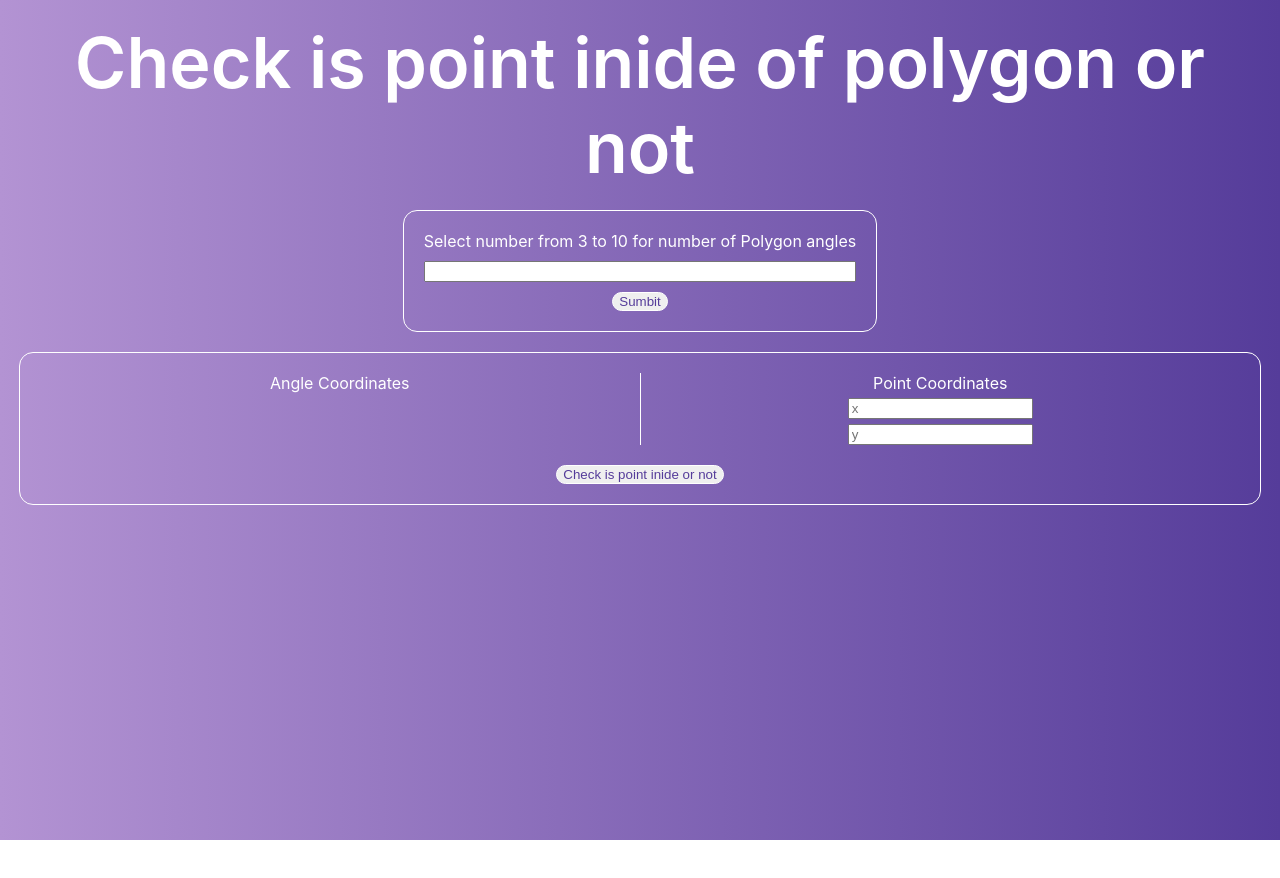
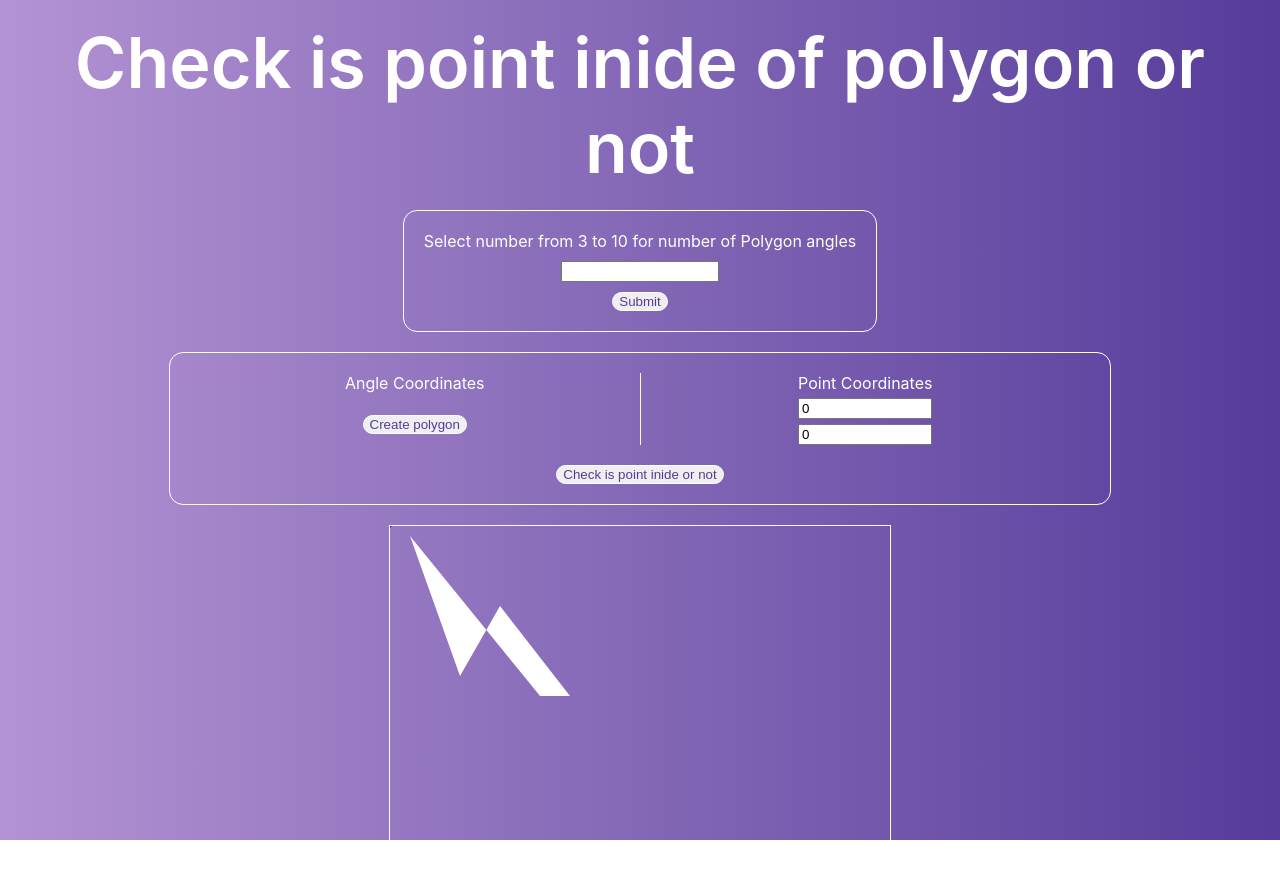
Before and after one commit to GoranKukic/is-point-in-polygon-app, a React (Create React App) app: page / in a window 1280 px wide. Shown: the top 878 px of the page. Before the commit the page ends 840 px from the top, so only its background shows below. Built offline with nearby package versions, Linux system fonts and the light colour scheme.

Commit message:
All visaul components are added, need to solve Polygon input fields values and implement final check function

```diff
--- a/src/SecondForm.js
+++ b/src/AngleCoordinatesForm.js
@@ -1,4 +1,6 @@
-function SecondForm() {
+function SecondForm({ xPolygonInput, yPolygonInput, setXInput, setYInput }) {
+  // const [input, setInput] = useState(props?.value ?? '');
+
   return (
     <div className="angle-input">
       <form>
@@ -7,21 +9,27 @@ function SecondForm() {
           <p>Angle</p>
           <input
             type="number"
+            min="0"
+            max="500"
             placeholder="x"
-            id="nr-of-angles"
+            className="xPolygon"
             name="nr-ofangles"
+            value={xPolygonInput}
+            onChange={(e) => setXInput(e.target.value)}
             required
           ></input>
           <input
             type="number"
+            min="0"
+            max="400"
             placeholder="y"
-            id="nr-of-angles"
+            className="yPolygon"
             name="nr-ofangles"
+            onChange={(e) => setYInput(e.target.value)}
+            value={yPolygonInput}
             required
           ></input>
         </div>
-
-        {/* <button className="btn">Sumbit</button> */}
       </form>
     </div>
   );
--- a/src/App.js
+++ b/src/App.js
@@ -1,9 +1,81 @@
 import { useRef, useState } from 'react';
-import SecondForm from './SecondForm';
+import AngleCoordinatesForm from './AngleCoordinatesForm';
+import Canvas from './CanvasHook';
 
 function App() {
   const inputRef = useRef(null);
+  // const inputRefPointX = useRef(null);
+  // const inputRefPointY = useRef(null);
+
   const [fieldsCount, setFieldsCount] = useState(0);
+
+  const [xPolygonInput, setXInput] = useState(0);
+  const [yPolygonInput, setYInput] = useState(0);
+
+  const [xPointInput, setPointXInput] = useState(0);
+  const [yPointInput, setPointYInput] = useState(0);
+
+  //  vvvvvv Canvas vvvvvv
+
+  // Angle point coordinates
+  var anglePoints = [
+    { x: 20, y: 10 },
+    { x: 70, y: 150 },
+    { x: 110, y: 80 },
+    { x: 180, y: 170 },
+    { x: 150, y: 170 },
+  ];
+
+  var pointCoordinates = [Number(xPointInput), Number(yPointInput)];
+  var polygonCoordinates = [];
+
+  var items = [];
+
+  let angleCoordinates = document.getElementsByClassName('.angle-coordinates');
+  // var xPolygon = document.getElementsByClassName('.xPolygon');
+  // var yPolygon = document.getElementsByClassName('.yPolygon');
+
+  console.log(angleCoordinates);
+
+  let create = () => {
+    console.log(xPolygonInput, yPolygonInput);
+    items.push(
+      angleCoordinates.map(() => {
+        return {
+          x: { xPolygonInput },
+          y: { yPolygonInput },
+        };
+      })
+    );
+    console.log(items);
+  };
+
+  //Draw function
+
+  const draw = (ctx) => {
+    // Polygon
+    ctx.clearRect(0, 0, ctx.canvas.width, ctx.canvas.height);
+    ctx.fillStyle = 'white';
+
+    if (anglePoints.length > 0) {
+      ctx.beginPath();
+      let point = anglePoints[0];
+      ctx.moveTo(point.x, point.y); // point 1
+      for (let i = 1; i < anglePoints.length; ++i) {
+        point = anglePoints[i];
+        ctx.lineTo(point.x, point.y); // point from 2 up to (points.length - 1)
+      }
+      ctx.closePath(); // go back to point 1
+    }
+    ctx.fill();
+
+    // Point
+    ctx.beginPath();
+    ctx.arc(pointCoordinates[0], pointCoordinates[1], 1, 0, 2 * Math.PI, true);
+    ctx.stroke();
+  };
+
+  //  ^^^^^^ Canvas ^^^^^^
 
   return (
     <div className="app">
@@ -23,7 +95,7 @@ function App() {
           className="btn"
           onClick={() => setFieldsCount(inputRef.current.value)}
         >
-          Sumbit
+          Submit
         </button>
       </div>
       <div className="coordinates">
@@ -33,27 +105,47 @@ function App() {
             <div className="angle-inner">
               {Array(parseInt(fieldsCount))
                 .fill()
-                .map((x, index) => (
-                  <SecondForm id={index} key={index}>
-                    <p>HI</p>
-                  </SecondForm>
+                .map((i, index) => (
+                  <AngleCoordinatesForm
+                    id={index}
+                    key={index}
+                    xPolygonInput={xPolygonInput}
+                    yPolygonInput={yPolygonInput}
+                    setXInput={setXInput}
+                    setYInput={setYInput}
+                  >
+                    {/* <p>{`Angle + ${index + 1}`}</p> */}
+                  </AngleCoordinatesForm>
                 ))}
             </div>
+            <button onClick={create} className="btn">
+              Create polygon
+            </button>
           </div>
           <div className="point-wrapper">
             <div className="point-coordinates">
               <label>Point Coordinates</label>
               <input
                 type="number"
-                placeholder="x"
-                id="nr-of-angles"
-                name="nr-ofangles"
+                min="0"
+                max="500"
+                // placeholder="x"
+                id="nr-of-angles-x"
+                name="nr-ofangles-x"
+                // ref={inputRefPointX}
+                value={xPointInput}
+                onChange={(e) => setPointXInput(e.target.value)}
               ></input>
               <input
                 type="number"
+                min="0"
+                max="400"
                 placeholder="y"
-                id="nr-of-angles"
-                name="nr-ofangles"
+                id="nr-of-angles-y"
+                name="nr-ofangles-y"
+                // ref={inputRefPointY}
+                value={yPointInput}
+                onChange={(e) => setPointYInput(e.target.value)}
               ></input>
             </div>
           </div>
@@ -63,6 +155,9 @@ function App() {
           <button className="btn">Check is point inide or not</button>
         </div>
       </div>
+      <div className="canvas-wrapper">
+        <Canvas draw={draw} />
+      </div>
     </div>
   );
 }
--- /dev/null
+++ b/src/CanvasHook.js
@@ -0,0 +1,11 @@
+import React from 'react';
+import useCanvas from './UseCanvas';
+
+const Canvas = (props) => {
+  const { draw, ...rest } = props;
+  const canvasRef = useCanvas(draw);
+
+  return <canvas ref={canvasRef} {...rest} width="500" height="400" />;
+};
+
+export default Canvas;
--- /dev/null
+++ b/src/UseCanvas.js
@@ -0,0 +1,27 @@
+import { useRef, useEffect } from 'react';
+
+const useCanvas = (draw) => {
+  const canvasRef = useRef(null);
+
+  useEffect(() => {
+    const canvas = canvasRef.current;
+    const context = canvas.getContext('2d');
+    let frameCount = 0;
+    let animationFrameId;
+
+    const render = () => {
+      frameCount++;
+      draw(context, frameCount);
+      animationFrameId = window.requestAnimationFrame(render);
+    };
+    render();
+
+    return () => {
+      window.cancelAnimationFrame(animationFrameId);
+    };
+  }, [draw]);
+
+  return canvasRef;
+};
+
+export default useCanvas;
--- a/src/index.scss
+++ b/src/index.scss
@@ -18,7 +18,6 @@ code {
   height: 100vh;
   display: flex;
   flex-direction: column;
-  //justify-content: center;
   align-items: center;
   padding: 20px 40px;
 }
@@ -28,7 +27,6 @@ h1 {
   font-weight: 600;
   color: white;
   margin: 0 auto;
-  //padding: 0 40px;
   text-align: center;
 }
 p {
@@ -41,11 +39,16 @@ p {
   padding: 20px;
   border: 1px solid white;
   border-radius: 14px;
-
   color: white;
   display: flex;
   flex-direction: column;
   gap: 10px;
+
+  input {
+    max-width: 150px;
+    width: 100%;
+    align-self: center;
+  }
 }
 
 .btn {
@@ -58,7 +61,6 @@ p {
   box-sizing: border-box;
 
   &:active {
-    // border: 1px solid #553c9a;
     color: white;
     background-color: #553c9a;
   }
@@ -71,6 +73,7 @@ p {
   padding: 20px;
   display: flex;
   flex-direction: column;
+  max-width: 900px;
   width: 100%;
 }
 
@@ -116,6 +119,8 @@ p {
   display: flex;
   flex-direction: row;
   flex-wrap: wrap;
+  margin-top: 10px;
+  margin-bottom: 10px;
 }
 
 .angle-input {
@@ -131,3 +136,8 @@ p {
   align-items: center;
   padding-top: 20px;
 }
+.canvas-wrapper {
+  margin-top: 20px;
+  border: 1px solid white;
+  box-sizing: border-box;
+}
```
